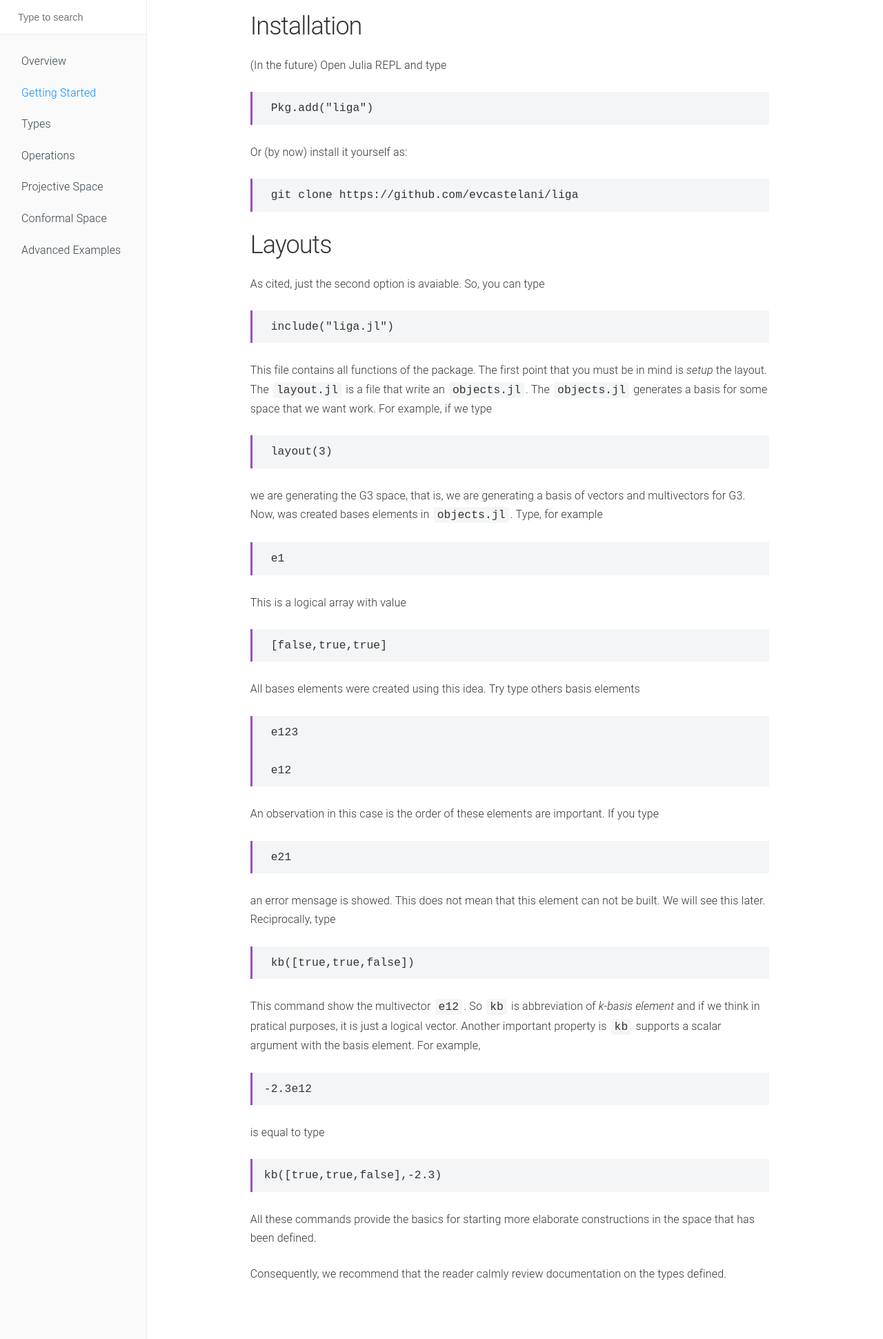
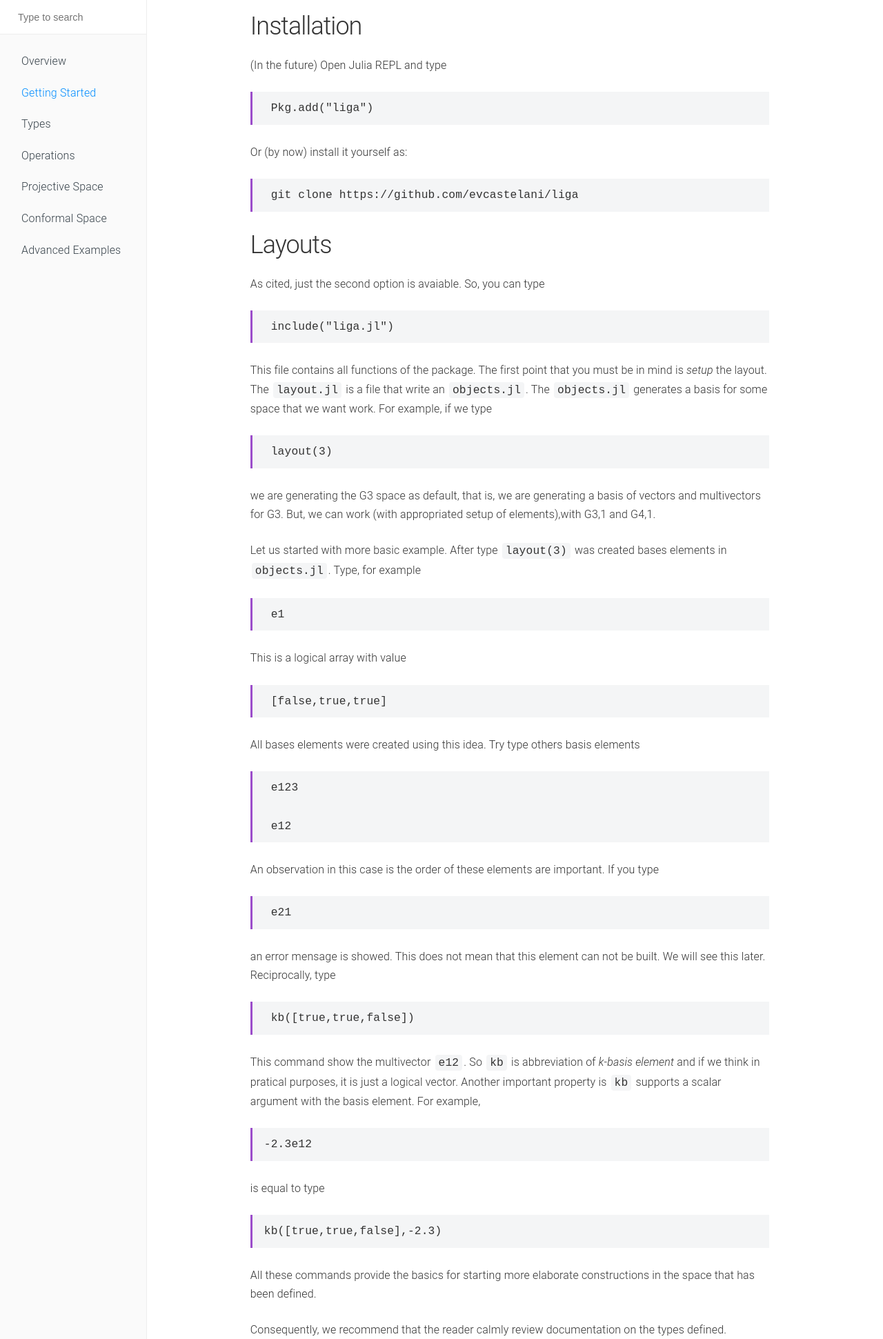
Before and after one commit to Viniriter/liga, a Jekyll site: the page built from docs/gettingstared.md, in a window 1280 px wide. Shown: the whole page at 69% size. Built offline with Jekyll 4.4.1, drawn with Linux system fonts in a browser that asks for light colours.

Commit message:
new changes in definition spaces

````diff
--- a/docs/gettingstared.md
+++ b/docs/gettingstared.md
@@ -27,7 +27,9 @@
 
 	 layout(3)
 
-we are generating  the G3 space, that is, we are generating a basis of vectors and multivectors for G3. Now, was created bases elements in ```objects.jl```. Type, for example
+we are generating  the G3 space as default, that is, we are generating a basis of vectors and multivectors for G3. But, we can work (with appropriated setup of elements),with G3,1 and G4,1.
+
+Let us started with more basic example. After type ```layout(3)```  was created bases elements in ```objects.jl```. Type, for example
 
      e1
 
````
